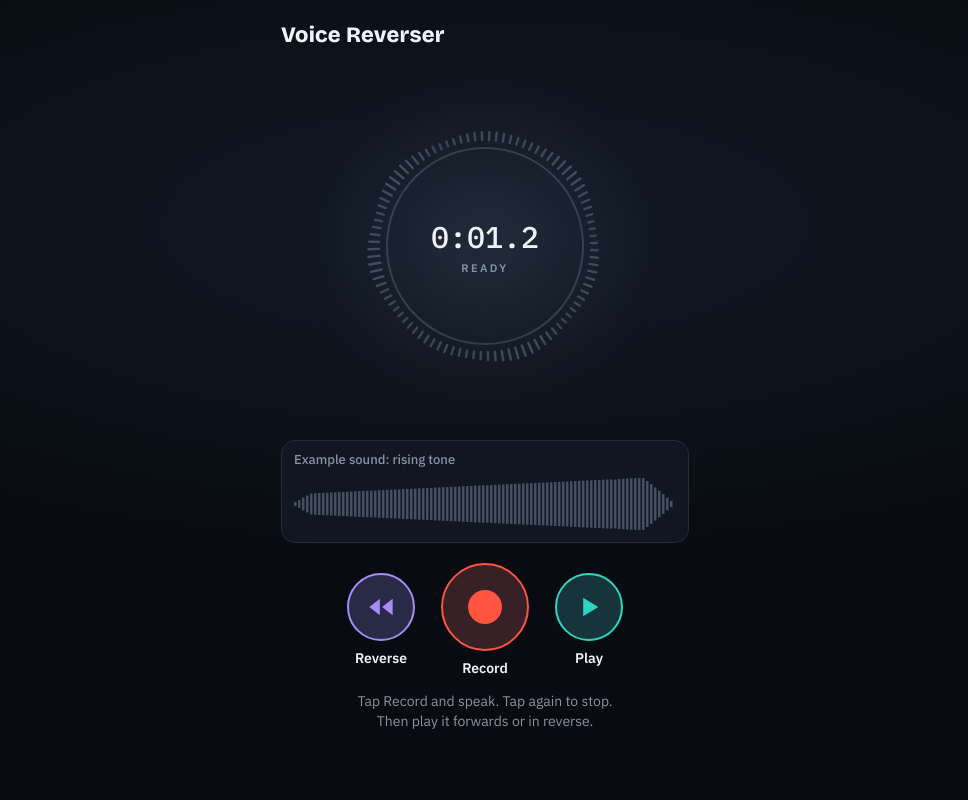
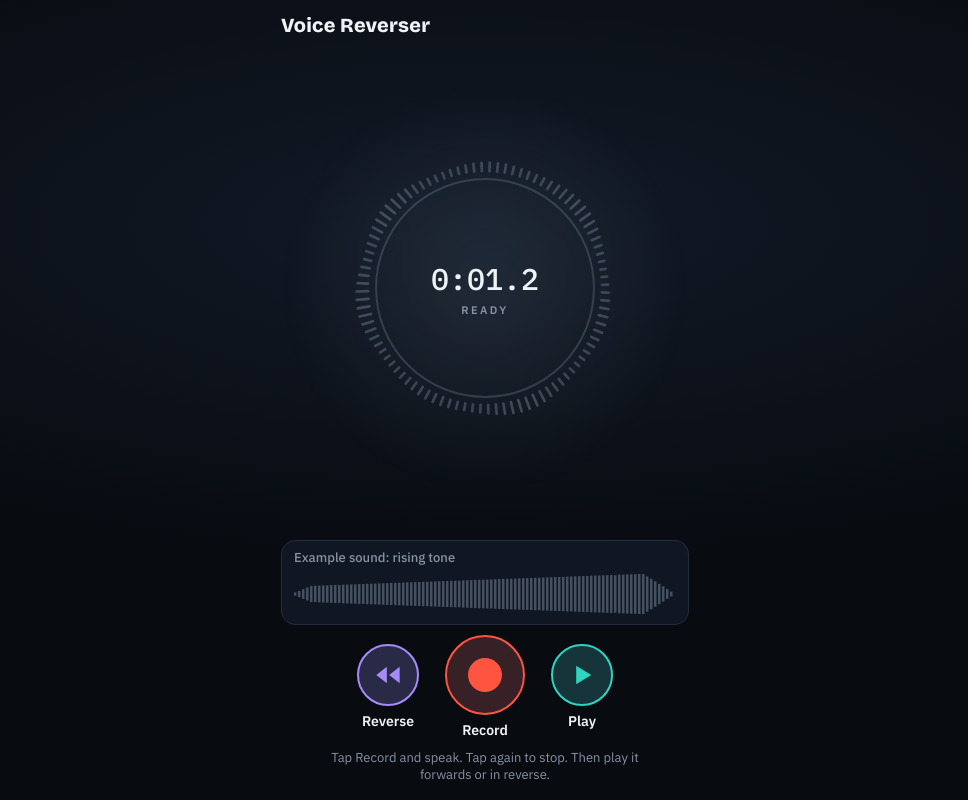
Before and after one commit to ashish91aggarwal-alt/fable-transfer, a plain HTML site: page index.html in a window 1280 px wide. Shown: the whole page, without its empty margins (155-1123 px from the left). Drawn offline with nearby package versions, Linux system fonts and the light colour scheme.

Commit message:
Fit Voice Reverser to one screen
Co-Authored-By: Claude Fable 5.2 <noreply@anthropic.com>
Claude-Session: https://claude.ai/code/session_01CNnzjrgBYj8xArwmd5ATic

```diff
--- a/index.html
+++ b/index.html
@@ -19,22 +19,22 @@
 *{box-sizing:border-box}
 html,body{height:100%;margin:0}
 body{background:radial-gradient(120% 70% at 50% 28%, #121a27 0%, var(--bg) 62%) var(--bg);color:var(--ink);font-family:var(--body);font-size:16px;line-height:1.45;-webkit-tap-highlight-color:transparent}
-main{max-width:440px;min-height:100%;margin:0 auto;padding:20px 16px 28px;display:flex;flex-direction:column;align-items:center;gap:14px}
-h1{font-family:var(--display);font-weight:800;font-size:22px;letter-spacing:.01em;margin:0;align-self:flex-start}
-.stage{position:relative;width:min(100%,360px);aspect-ratio:1}
+main{max-width:440px;height:100%;height:100dvh;margin:0 auto;padding:14px 16px 16px;display:flex;flex-direction:column;align-items:center;gap:10px;overflow:hidden}
+h1{font-family:var(--display);font-weight:800;font-size:20px;line-height:1.1;letter-spacing:.01em;margin:0;align-self:flex-start}
+.stage{position:relative;width:100%;flex:1 1 0;min-height:130px}
 #orb{position:absolute;inset:0;width:100%;height:100%}
 .readout{position:absolute;inset:0;display:flex;flex-direction:column;align-items:center;justify-content:center;gap:2px;pointer-events:none}
-#time{font-family:var(--mono);font-variant-numeric:tabular-nums;font-size:30px}
-#mode{font-size:11px;font-weight:600;letter-spacing:.22em;color:var(--muted);transition:color .3s}
-.strip{width:100%;background:var(--surface);border:1px solid var(--line);border-radius:14px;padding:10px 12px;display:flex;flex-direction:column;gap:6px}
+#time{font-family:var(--mono);font-variant-numeric:tabular-nums;font-size:clamp(18px,5.4vmin,30px)}
+#mode{font-size:clamp(8px,2.2vmin,11px);font-weight:600;letter-spacing:.22em;color:var(--muted);transition:color .3s}
+.strip{width:100%;background:var(--surface);border:1px solid var(--line);border-radius:14px;padding:8px 12px;display:flex;flex-direction:column;gap:4px;flex:none}
 .strip span{font-size:13px;font-weight:500;color:var(--muted)}
-#wave{width:100%;height:56px;display:block}
-.keys{display:flex;align-items:flex-start;justify-content:center;gap:26px;margin-top:6px}
-.key{display:flex;flex-direction:column;align-items:center;gap:8px;background:none;border:0;padding:0;color:var(--ink);font:600 14px var(--body);cursor:pointer}
-.cap{--c:var(--play);position:relative;width:68px;height:68px;border-radius:50%;display:grid;place-items:center;background:color-mix(in srgb,var(--c) 16%,var(--surface));border:2px solid var(--c);color:var(--c);transition:transform .12s, background .25s, color .25s}
-#rec .cap{--c:var(--rec);width:88px;height:88px}
+#wave{width:100%;height:44px;display:block}
+.keys{display:flex;align-items:flex-start;justify-content:center;gap:26px;flex:none}
+.key{display:flex;flex-direction:column;align-items:center;gap:6px;background:none;border:0;padding:0;color:var(--ink);font:600 14px var(--body);cursor:pointer}
+.cap{--c:var(--play);position:relative;width:62px;height:62px;border-radius:50%;display:grid;place-items:center;background:color-mix(in srgb,var(--c) 16%,var(--surface));border:2px solid var(--c);color:var(--c);transition:transform .12s, background .25s, color .25s}
+#rec .cap{--c:var(--rec);width:80px;height:80px}
 #rev .cap{--c:var(--rev)}
-#play .cap,#rev .cap{margin-top:10px}
+#play .cap,#rev .cap{margin-top:9px}
 .key:active .cap{transform:scale(.93)}
 .key:focus-visible{outline:none}
 .key:focus-visible .cap{outline:3px solid var(--ink);outline-offset:4px}
@@ -47,7 +47,8 @@ h1{font-family:var(--display);font-weight:800;font-size:22px;letter-spacing:.01e
 .key.live .dot{border-radius:8px;transform:scale(.78);background:var(--bg)}
 .key.live .cap::after{content:"";position:absolute;inset:-2px;border-radius:50%;border:2px solid var(--c);animation:ring 1.4s ease-out infinite}
 @keyframes ring{from{transform:scale(1);opacity:.9}to{transform:scale(1.55);opacity:0}}
-#status{color:var(--muted);font-size:14px;margin:0;text-align:center;min-height:2.9em;max-width:34ch}
+#status{color:var(--muted);font-size:13px;line-height:1.35;margin:0;text-align:center;min-height:2.7em;max-width:40ch;flex:none}
+@media (max-height:560px){h1{display:none}#status{min-height:0}.cap{width:54px;height:54px}#rec .cap{width:68px;height:68px}#play .cap,#rev .cap{margin-top:7px}}
 @media (prefers-reduced-motion: reduce){.key.live .cap::after{animation:none}.cap,.dot{transition:none}}
 </style>
 </head>
@@ -266,11 +267,11 @@ function frame(t){
   const c = Math.round(col[0]) + ',' + Math.round(col[1]) + ',' + Math.round(col[2]);
   if (!calm) rot += dt * (mode === 'rev' ? -.7 : mode === 'play' ? .7 : mode === 'rec' ? .18 : .06);
 
-  const [g, w, h] = fit($('orb')), cx = w / 2, cy = h / 2, R = w * .27, L = w * .19;
+  const [g, w, h] = fit($('orb')), S = Math.min(w, h * 1.12, 400), cx = w / 2, cy = h / 2, R = S * .27, L = S * .19;
   const pulse = 1 + level * .12;
 
   // glow
-  const glow = g.createRadialGradient(cx, cy, R * .2, cx, cy, w * .5);
+  const glow = g.createRadialGradient(cx, cy, R * .2, cx, cy, Math.min(S * .6, w / 2, h / 2));
   glow.addColorStop(0, 'rgba(' + c + ',' + (.10 + level * .55) + ')'); glow.addColorStop(1, 'rgba(' + c + ',0)');
   g.fillStyle = glow; g.fillRect(0, 0, w, h);
 
@@ -280,11 +281,11 @@ function frame(t){
     for (let i = 0; i < want && parts.length < 160; i++){
       if (Math.random() > want - i) break;
       const inward = mode === 'rev';
-      parts.push({ a: Math.random() * 6.283, r: inward ? w * .5 : R * pulse + 6, v: (inward ? -1 : 1) * (40 + Math.random() * 90) * (.6 + level * 2), s: 1 + Math.random() * 1.8, life: 1 });
+      parts.push({ a: Math.random() * 6.283, r: inward ? S * .52 : R * pulse + 6, v: (inward ? -1 : 1) * (40 + Math.random() * 90) * (.6 + level * 2), s: 1 + Math.random() * 1.8, life: 1 });
     }
     for (let i = parts.length - 1; i >= 0; i--){
       const p = parts[i]; p.r += p.v * dt; p.a += dt * (p.v > 0 ? .25 : -.25); p.life -= dt * .9;
-      if (p.life <= 0 || p.r > w * .52 || p.r < R * pulse){ parts.splice(i, 1); continue; }
+      if (p.life <= 0 || p.r > S * .56 || p.r < R * pulse){ parts.splice(i, 1); continue; }
       g.globalAlpha = p.life * .8; g.fillStyle = 'rgb(' + c + ')';
       g.beginPath(); g.arc(cx + Math.cos(p.a) * p.r, cy + Math.sin(p.a) * p.r, p.s, 0, 6.283); g.fill();
     }
@@ -292,7 +293,7 @@ function frame(t){
   }
 
   // bars
-  g.lineCap = 'round'; g.lineWidth = Math.max(2, w / 150);
+  g.lineCap = 'round'; g.lineWidth = Math.max(1.5, S / 150);
   for (let i = 0; i < N; i++){
     const ang = rot + i / N * 6.283, r0 = R * pulse + 8, r1 = r0 + 3 + lv[i] * L;
     g.strokeStyle = 'rgba(' + c + ',' + (.35 + lv[i] * .65) + ')';
```
